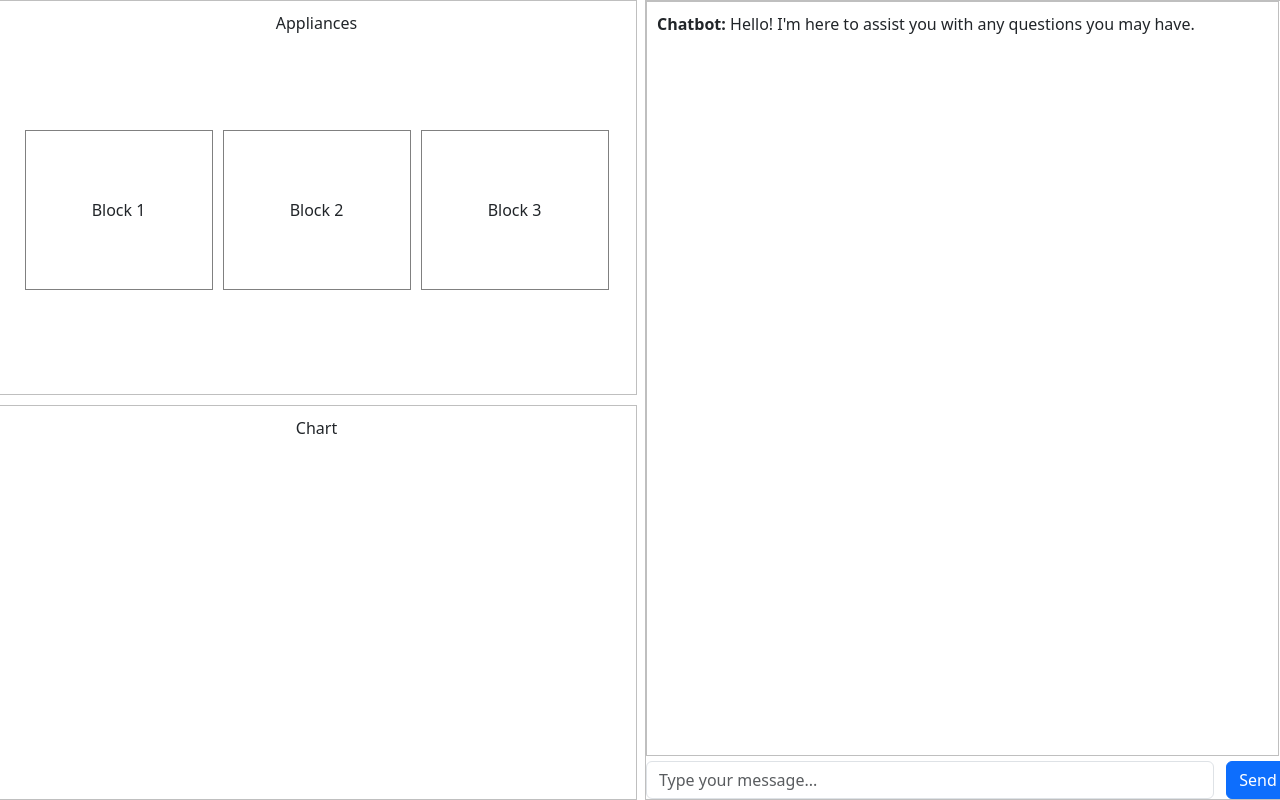
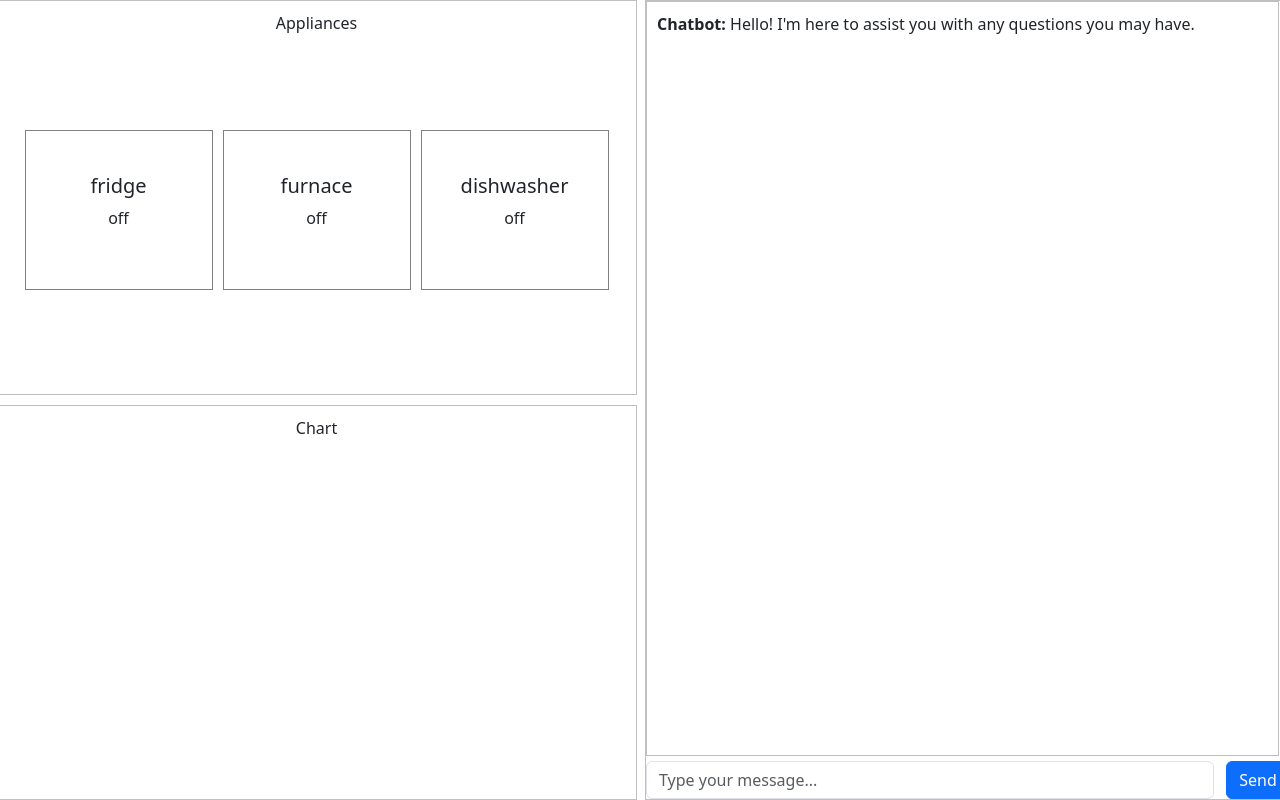
Before and after one commit to Aditiii/smart-energy, a React (Create React App) app in the folder web-ui/: page / in a window 1280 px wide. Built offline with nearby package versions, Linux system fonts and the light colour scheme.

Commit message:
adding-appliances

```diff
--- a/web-ui/src/ChatComponent.js
+++ b/web-ui/src/ChatComponent.js
@@ -1,12 +1,16 @@
 import React, { useRef, useState, useEffect } from 'react';
 import './ChatComponentStyle.css';
-
 
 const ChatComponent = () => {
     const [chatHistory, setChatHistory] = useState([{ role: 'bot', content: "Hello! I'm here to assist you with any questions you may have." }]);
     const [userMessage, setUserMessage] = useState('');
     const inputRef = useRef(null);
     const chatContainerRef = useRef(null);
+    const [appliances, setAppliances] = useState({
+        fridge: 'off',
+        furnace: 'off',
+        dishwasher: 'off'
+    });
 
     const sendMessage = () => {
         const messageInput = userMessage.trim();
@@ -20,7 +24,7 @@ const ChatComponent = () => {
 
         ` + "user prompt: " + '"' + messageInput + '"';
 
-        const userMessageObj = { role: 'user', content: userMessage };
+        const userMessageObj = { role: 'user', content: messageInput };
         setChatHistory(prevChatHistory => [...prevChatHistory, userMessageObj]);
         setUserMessage('');
 
@@ -33,20 +37,21 @@ const ChatComponent = () => {
                 "Content-Type": "application/json"
             },
             body: JSON.stringify({
-                question: messageInput
+                question: message
             })
         })
         .then((response) => response.json())
         .then((data) => {
             const botResponse = data.response;
-            // const ans = checkBotResponse(botResponse);
-            const botMessageObj = { role: 'bot', content: botResponse };
+            const ans = checkBotResponse(botResponse);
+            const botMessageObj = { role: 'bot', content: ans };
             setChatHistory(prevChatHistory => [...prevChatHistory, botMessageObj]);
         })
         .catch((error) => console.error(error));
     }
 
     const checkBotResponse = (botResponse) => {
+        console.log(botResponse)
         botResponse = botResponse.replace("formatted output: ", "");
         const data = JSON.parse(botResponse);
 
@@ -54,6 +59,13 @@ const ChatComponent = () => {
         const service = data.service;
         const target = data.target;
 
+        if (target === "fridge") {
+            setAppliances(prevAppliances => ({ ...prevAppliances, fridge: service === "turn_on()" ? 'on' : 'off' }));
+        } else if (target === "furnace") {
+            setAppliances(prevAppliances => ({ ...prevAppliances, furnace: service === "turn_on()" ? 'on' : 'off' }));
+        } else if (target === "dishwasher") {
+            setAppliances(prevAppliances => ({ ...prevAppliances, dishwasher: service === "turn_on()" ? 'on' : 'off' }));
+        }
         if (target === "all") {
             // Handle target === "all"
         }
@@ -79,9 +91,12 @@ const ChatComponent = () => {
                 <div className='row justify-content-center' style={{ height: '50vh', border: '1px solid rgba(128, 128, 128, 0.5)', width: '50vw', marginBottom: '10px', padding: '10px', textAlign: 'center' }}>
                     Appliances
                     <div style={{ display: 'flex', flexDirection: 'row', justifyContent: 'space-around', width: '100%' }}>
-                        <div style={{ flex: 1, border: '1px solid grey', margin: '5px', height: '20vh', display: 'flex', alignItems: 'center', justifyContent: 'center' }}>Block 1</div>
-                        <div style={{ flex: 1, border: '1px solid grey', margin: '5px', height: '20vh', display: 'flex', alignItems: 'center', justifyContent: 'center' }}>Block 2</div>
-                        <div style={{ flex: 1, border: '1px solid grey', margin: '5px', height: '20vh', display: 'flex', alignItems: 'center', justifyContent: 'center' }}>Block 3</div>
+                        {Object.keys(appliances).map((appliance) => (
+                            <div key={appliance} style={{ flex: 1, border: '1px solid grey', margin: '5px', height: '20vh', display: 'flex', flexDirection: 'column', alignItems: 'center', justifyContent: 'center' }}>
+                                <h5>{appliance}</h5>
+                                <p>{appliances[appliance]}</p>
+                            </div>
+                        ))}
                     </div>
                 </div>
                 <div className='row justify-content-center' style={{ height: '50vh', border: '1px solid rgba(128, 128, 128, 0.5)', width: '50vw', padding: '10px', textAlign: 'center' }}>
```
